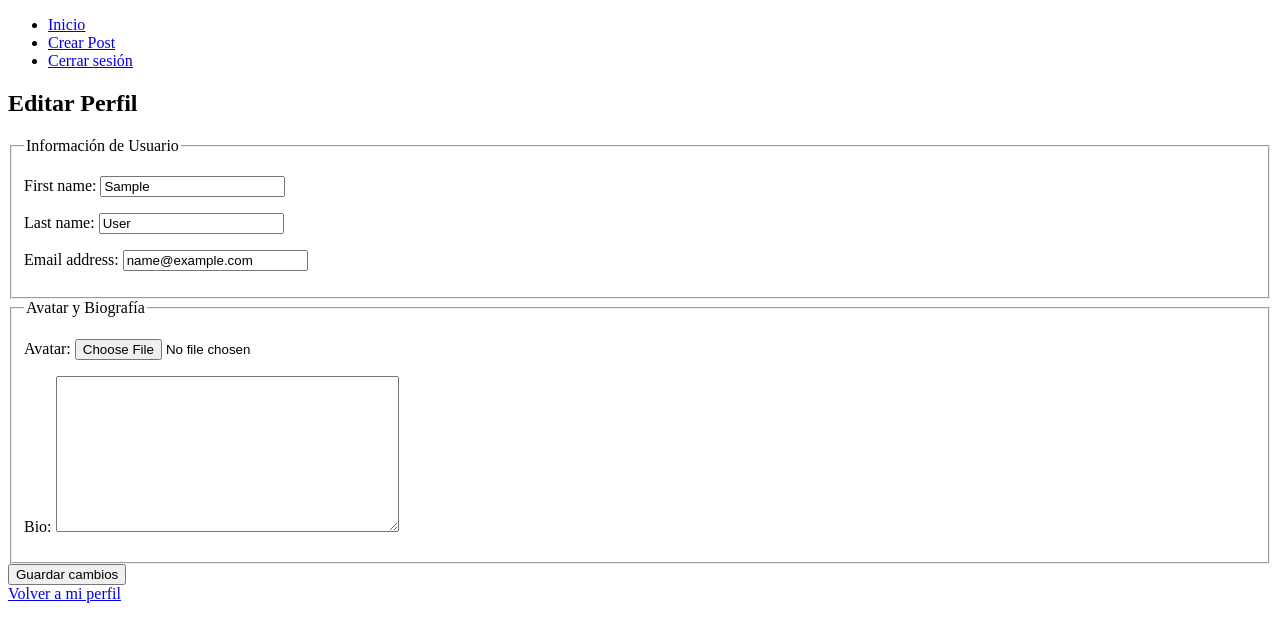
After one commit to pecharren/DelfinaEcharren_entregafinal, a Django app: page /accounts/editar_perfil/ in a window 1280 px wide. The commit adds this page. Shown: the top 642 px of the page. Run offline with Django 5.2, Linux system fonts and the light colour scheme; the visitor is signed in with stand-in values (Sample User, id 1); data comes from the database, SQL or seed files in the repository.

Commit message:
correccion final

```diff
--- a/accounts/forms.py
+++ b/accounts/forms.py
@@ -1,15 +1,22 @@
 from django import forms
+from django.contrib.auth.forms import UserCreationForm
 from django.contrib.auth.models import User
 from .models import Perfil
 
-class RegistroForm(forms.ModelForm):
-    password = forms.CharField(widget=forms.PasswordInput)
+
+class RegistroForm(UserCreationForm):
+    email = forms.EmailField(required=True)
 
     class Meta:
         model = User
-        fields = ['username', 'email', 'password']
+        fields = ['username', 'email', 'first_name', 'last_name', 'password1', 'password2']
 
 class PerfilForm(forms.ModelForm):
     class Meta:
         model = Perfil
         fields = ['avatar', 'bio']
+
+class UserUpdateForm(forms.ModelForm):
+    class Meta:
+        model = User
+        fields = ['first_name', 'last_name', 'email']
--- a/accounts/models.py
+++ b/accounts/models.py
@@ -5,7 +5,7 @@ class Perfil(models.Model):
     usuario = models.OneToOneField(User, on_delete=models.CASCADE)
     avatar = models.ImageField(upload_to='avatars/', blank=True, null=True)
     bio = models.TextField(blank=True)
-    email = models.EmailField(unique=True)
+    email = models.EmailField(default="default@example.com")
 
     def __str__(self):
         return self.usuario.username
--- a/accounts/urls.py
+++ b/accounts/urls.py
@@ -1,11 +1,12 @@
 from django.urls import path
-from .views import registro, iniciar_sesion, cerrar_sesion, perfil
+from .views import registro, CustomLoginView , cerrar_sesion, perfil, editar_perfil
 from . import views
 
 urlpatterns = [
     path('registro/', registro, name='registro'),
-    path('login/', iniciar_sesion, name='login'),
+    path('login/', CustomLoginView.as_view(), name='login'),
     path('logout/', cerrar_sesion, name='logout'),
     path('perfil/', perfil, name='perfil'),
-    path('signup/', views.signup, name='signup'),
+     path('signup/', registro, name='signup'),
+    path('editar_perfil/', editar_perfil, name='editar_perfil'),
 ]
--- a/accounts/views.py
+++ b/accounts/views.py
@@ -1,7 +1,10 @@
 from django.shortcuts import render, redirect
 from django.contrib.auth import login, logout, authenticate
 from django.contrib.auth.decorators import login_required
-from .forms import RegistroForm, PerfilForm
+from django.contrib.auth.views import LoginView
+from django.urls import reverse_lazy
+from django.contrib.auth.forms import AuthenticationForm
+from .forms import RegistroForm, PerfilForm, UserUpdateForm
 from .models import Perfil
 from django.contrib.auth.forms import UserCreationForm
 from django.contrib import messages
@@ -10,53 +13,48 @@ def registro(request):
     if request.method == 'POST':
         form = RegistroForm(request.POST)
         if form.is_valid():
-            usuario = form.save(commit=False)
-            usuario.set_password(form.cleaned_data['password'])
-            usuario.save()
-            Perfil.objects.create(usuario=usuario)  # Crea perfil automáticamente
-            login(request, usuario)
-            return redirect('home')
+            usuario = form.save()
+            Perfil.objects.create(usuario=usuario)  # 🔹 Crea el perfil automáticamente
+            login(request, usuario)  # 🔹 Inicia sesión automáticamente después del registro
+            return redirect('lista_posts')
     else:
         form = RegistroForm()
+
     return render(request, 'accounts/registro.html', {'form': form})
 
-def iniciar_sesion(request):
-    if request.method == 'POST':
-        username = request.POST['username']
-        password = request.POST['password']
-        usuario = authenticate(request, username=username, password=password)
-        if usuario:
-            login(request, usuario)
-            return redirect('home')
-    return render(request, 'accounts/login.html')
+class CustomLoginView(LoginView):
+    template_name = 'accounts/login.html'  # Usa tu template de login
+    redirect_authenticated_user = True  # Si el usuario ya está logueado, lo redirige
+    def get_success_url(self):
+        return reverse_lazy('perfil')
 
 def cerrar_sesion(request):
     logout(request)
     return redirect('home')
 
+@login_required
+def perfil(request):
+    perfil, created = Perfil.objects.get_or_create(usuario=request.user)  # 🔹 Asegura que el perfil existe
+    return render(request, 'accounts/perfil.html', {'perfil': perfil})
 
 @login_required
-def perfil(request):
-    perfil = request.user.perfil
+def editar_perfil(request):
+    perfil, created = Perfil.objects.get_or_create(usuario=request.user)  # 🔹 Asegura que el perfil existe
+
     if request.method == 'POST':
-        form = PerfilForm(request.POST, request.FILES, instance=perfil)
-        if form.is_valid():
-            form.save()
+        user_form = UserUpdateForm(request.POST, instance=request.user)
+        perfil_form = PerfilForm(request.POST, request.FILES, instance=perfil)
+
+        if user_form.is_valid() and perfil_form.is_valid():
+            user_form.save()
+            perfil_form.save()
             return redirect('perfil')
+
     else:
-        form = PerfilForm(instance=perfil)
-    return render(request, 'accounts/perfil.html', {'form': form})
+        user_form = UserUpdateForm(instance=request.user)
+        perfil_form = PerfilForm(instance=perfil)
 
-def signup(request):
-    if request.method == 'POST':
-        form = UserCreationForm(request.POST)
-        if form.is_valid():
-            form.save()  # Guarda el nuevo usuario
-            messages.success(request, 'Tu cuenta ha sido creada exitosamente!')
-            return redirect('login')  # Redirige a la vista de login
-        else:
-            messages.error(request, 'Por favor corrige los errores en el formulario')
-    else:
-        form = UserCreationForm()
-
-    return render(request, 'accounts/registro.html', {'form': form})
+    return render(request, 'accounts/editar_perfil.html', {
+        'user_form': user_form,
+        'perfil_form': perfil_form
+    })
--- /dev/null
+++ b/blog/templates/accounts/editar_perfil.html
@@ -0,0 +1,27 @@
+{% extends "base.html" %}
+
+{% block content %}
+<h2>Editar Perfil</h2>
+
+{% if user.perfil.avatar %}
+    <img src="{{ user.perfil.avatar.url }}" width="150" height="150" alt="Avatar actual">
+{% endif %}
+
+<form method="POST" enctype="multipart/form-data">
+    {% csrf_token %}
+    <fieldset>
+        <legend>Información de Usuario</legend>
+        {{ user_form.as_p }}
+    </fieldset>
+
+    <fieldset>
+        <legend>Avatar y Biografía</legend>
+        {{ perfil_form.as_p }}
+    </fieldset>
+
+    <button type="submit">Guardar cambios</button>
+</form>
+
+<a href="{% url 'perfil' %}" class="btn btn-primary">Volver a mi perfil</a>
+
+{% endblock %}
--- a/blog/templates/base.html
+++ b/blog/templates/base.html
@@ -10,7 +10,7 @@
         <ul>
             <li><a href="{% url 'home' %}">Inicio</a></li>
             {% if user.is_authenticated %}
-                <li><a href="{% url 'create_post' %}">Crear Post</a></li>
+                <li><a href="{% url 'crear_post' %}">Crear Post</a></li>
                 <li><a href="{% url 'logout' %}">Cerrar sesión</a></li>
             {% else %}
                 <li><a href="{% url 'login' %}">Iniciar sesión</a></li>
--- a/blog/templates/blog/crear_post.html
+++ b/blog/templates/blog/crear_post.html
@@ -2,7 +2,7 @@
 
 {% block content %}
 <h1>Crear un nuevo post</h1>
-<form method="POST">
+<form method="POST" enctype="multipart/form-data">  <!-- Agregado enctype -->
     {% csrf_token %}
     {{ form.as_p }}
     <button type="submit">Crear post</button>
--- a/blog/urls.py
+++ b/blog/urls.py
@@ -1,7 +1,11 @@
 from django.urls import path
-from . import views  # Importamos las vistas de la app 'blog'
+from .views import PostListView, PostDetailView, PostCreateView, PostUpdateView, PostDeleteView, lista_posts
 
 urlpatterns = [
-    path('', views.lista_posts, name='home'),  # Página principal del blog que muestra todos los posts
-    path('crear_post/', views.crear_post, name='create_post'),  # Página para crear un nuevo post
+    path('', PostListView.as_view(), name='home'),
+    path('', PostListView.as_view(), name='lista_posts'),
+    path('post/<int:pk>/', PostDetailView.as_view(), name='detalle_post'),
+    path('post/nuevo/', PostCreateView.as_view(), name='crear_post'),
+    path('post/<int:pk>/editar/', PostUpdateView.as_view(), name='editar_post'),
+    path('post/<int:pk>/eliminar/', PostDeleteView.as_view(), name='eliminar_post'),
 ]
--- a/mi_blog/urls.py
+++ b/mi_blog/urls.py
@@ -1,5 +1,8 @@
+from django.conf import settings
+from django.conf.urls.static import static
 from django.contrib import admin
 from django.urls import path, include
+
 
 urlpatterns = [
     path('admin/', admin.site.urls),
@@ -7,3 +10,5 @@ urlpatterns = [
     # otras rutas de la app 'blog', por ejemplo:
     path('', include('blog.urls')),
 ]
+if settings.DEBUG:
+    urlpatterns += static(settings.MEDIA_URL, document_root=settings.MEDIA_ROOT)
```
Also changed, not shown: blog/models.py (+11 -2 lines), blog/templates/accounts/perfil.html (+16 -7 lines), blog/templates/blog/detalle_post.html (added, +20 -0 lines), blog/templates/blog/editar_post.html (added, +13 -0 lines), blog/templates/blog/eliminar_post.html (added, +14 -0 lines), blog/templates/blog/lista_posts.html (+29 -7 lines), blog/views.py (+47 -14 lines), accounts/migrations/0002_perfil_email.py (added), blog/migrations/0003_post_autor_alter_post_titulo.py (added).
